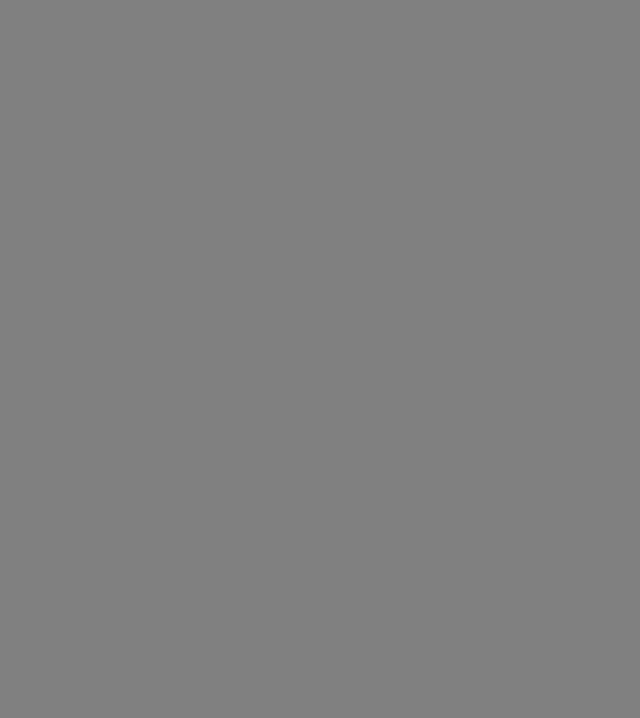
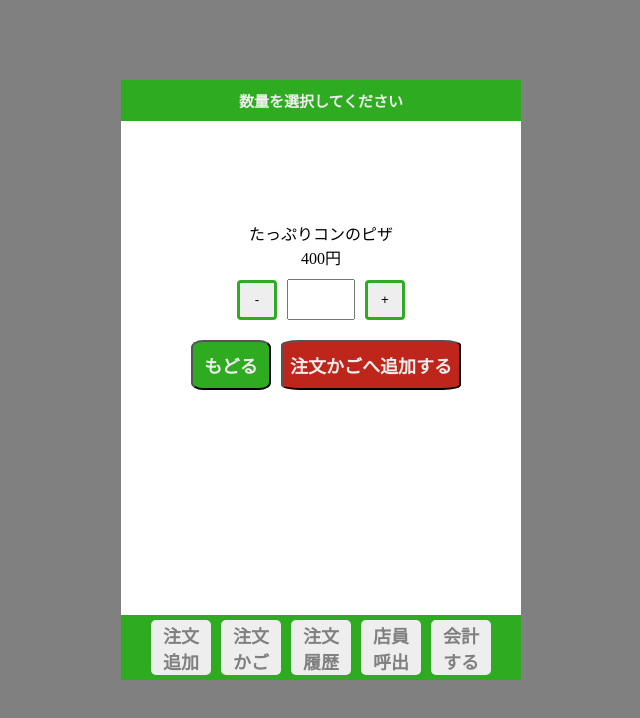
Before and after one commit to javaMachineKimDoHyeon/saize, a React (Vite) app: page /orderDetails in a window 1280 px wide. Before the commit this address had no page. Shown: the top 718 px of the page, without its empty margins (319-959 px from the left). Built offline with nearby package versions, Linux system fonts and the light colour scheme.

Commit message:
orderDetail page

```diff
--- a/src/App.css
+++ b/src/App.css
@@ -17,7 +17,7 @@ header {
     font-weight: bold;
     margin-bottom: 0px;
 }
-
+/* --언어 변경-- */
 .language {
     margin-left: auto;
 }
@@ -30,7 +30,7 @@ header {
     display: flex;
     flex-direction: column;
 }
-
+/* --주문하기 버튼-- */
 .startBtn {
     background: #bf261b;
     color: #eee;
@@ -55,7 +55,7 @@ footer {
 
     margin-top: auto;
 }
-
+/* --푸터5개버튼-- */
 footer>button {
     background: #eee;
     height: 55px;
@@ -67,7 +67,7 @@ footer>button {
     font-weight: bold;
     color: gray;
 }
-
+/* --인원수페이지------ */
 .peopleBtnCenter {
     margin-top: auto;
 }
@@ -87,6 +87,10 @@ footer>button {
     color: #2eab20;
 }
 
+/* --인원수페이지------ */
+
+
+/* --주문하는 페이지------ */
 .orderNumber {
     height: 40px;
     width: 75%;
@@ -116,3 +120,48 @@ footer>button {
     font-weight: bold;
     font-size: x-large;
 }
+
+.DetailsCenter {
+    margin-top: 100px;
+}
+
+/* --주문하는 페이지------ */
+
+/* --주문상세 페이지------ */
+
+.countBtn {
+    background: #eee;
+    width: 40px;
+    height: 40px;
+    border-radius: 10%;
+    border: solid 3px #2eab20;
+}
+
+.countInput {
+    width: 60px;
+    height: 35px;
+    margin: 10px;
+}
+
+.detailsBtn {
+    width: 80px;
+    height: 50px;
+    background: #2eab20;
+    color: #eee;
+    border-radius: 15%;
+    font-weight: bold;
+    font-size: large;
+    margin: 10px;
+}
+
+.detailsBtn2 {
+    width: 180px;
+    height: 50px;
+    background: #bf261b;
+    color: #eee;
+    border-radius: 10%;
+    font-weight: bold;
+    font-size: large;
+}
+
+/* --주문상세 페이지------ */
--- a/src/App.jsx
+++ b/src/App.jsx
@@ -2,11 +2,7 @@ import { useState } from 'react'
 import styled from 'styled-components'
 import { Routes, Route, Link, useNavigate } from 'react-router-dom'
 import { Layout, LayoutNoFooter } from './component/Layout'
-import { Start, NumberOfPeople, Order } from './pages'
-
-// import Start from './pages/Start'
-// import NumberOfPeople from './pages/NumberOfPeople'
-// import Order from './pages/Order'
+import { Start, NumberOfPeople, Order, OrderDetails } from './pages'
 
 import './App.css'
 
@@ -22,6 +18,7 @@ function App() {
         <Route element={<Layout />}>
           <Route path='/numberOfPeople' element={<NumberOfPeople />} />
           <Route path='/order' element={<Order />} />
+          <Route path='/orderDetails' element={ <OrderDetails /> } />
         </Route>
       </Routes>
     </div>
--- a/src/pages/NumberOfPeople.jsx
+++ b/src/pages/NumberOfPeople.jsx
@@ -1,5 +1,3 @@
-import Footer from "../component/Footer";
-
 function NumberOfPeople() {
   return (
     <>
--- a/src/pages/Order.jsx
+++ b/src/pages/Order.jsx
@@ -1,5 +1,3 @@
-import Footer from "../component/Footer";
-
 function Order() {
     return (
         <div>
--- /dev/null
+++ b/src/pages/OrderDetails.jsx
@@ -0,0 +1,24 @@
+function OrderDetails() {
+    return (
+        <div>
+            <header>数量を選択してください</header>
+            <div className="DetailsCenter">
+                <div>
+                    <div>たっぷりコンのピザ</div>
+                    <div>400円</div>
+                </div>
+                <div>
+                    <button className="countBtn">-</button>
+                    <input className="countInput" type="text" />
+                    <button className="countBtn">+</button>
+                </div>
+                <div>
+                    <button className="detailsBtn">もどる</button>
+                    <button className="detailsBtn2">注文かごへ追加する</button>
+                </div>
+            </div>
+        </div>
+    )
+}
+
+export default OrderDetails
--- a/src/pages/index.jsx
+++ b/src/pages/index.jsx
@@ -1,3 +1,4 @@
 export { default as Order } from './Order.jsx';
 export { default as Start } from './Start.jsx';
 export { default as NumberOfPeople } from './NumberOfPeople.jsx';
+export { default as OrderDetails } from './OrderDetails.jsx';
```
